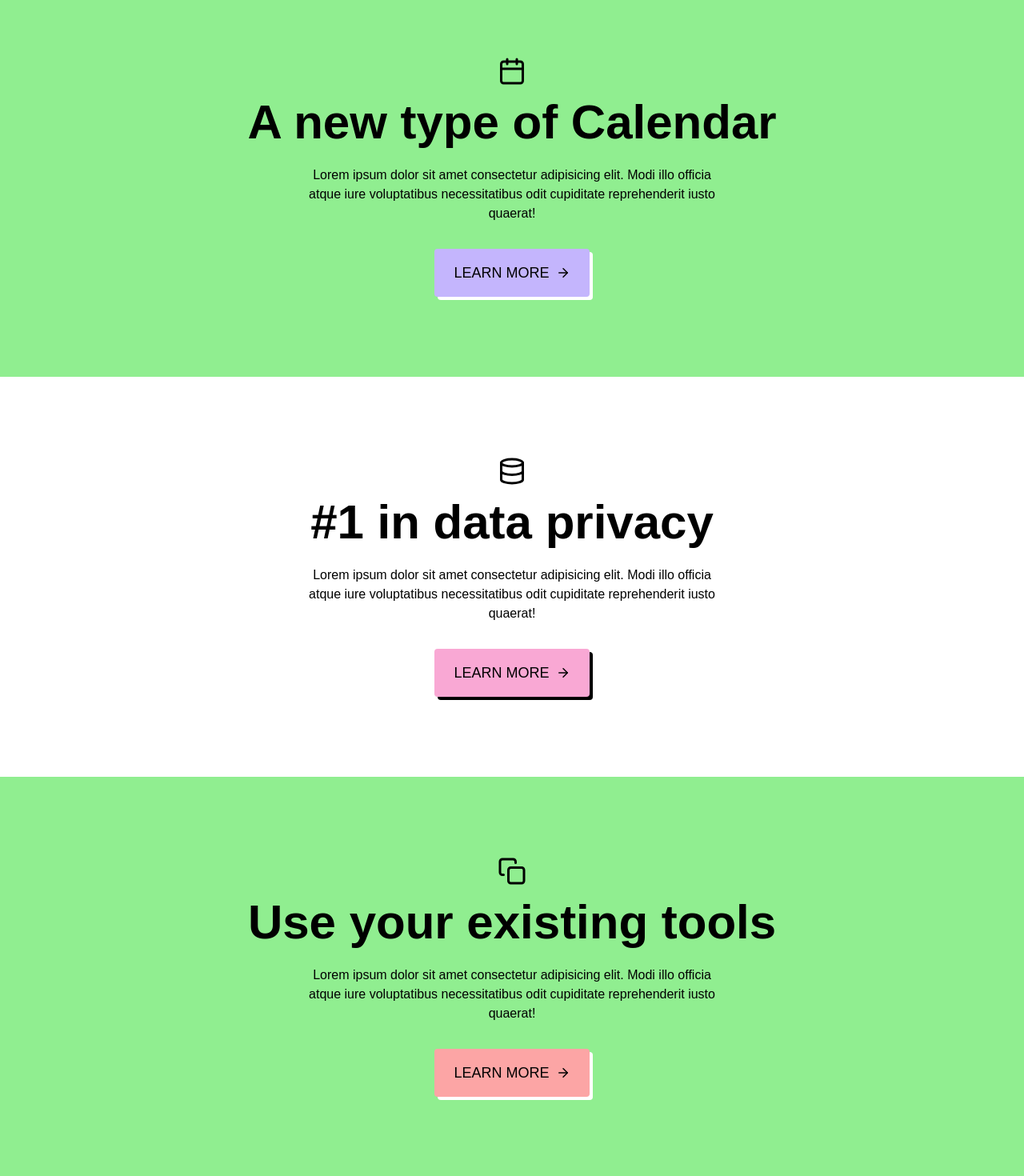
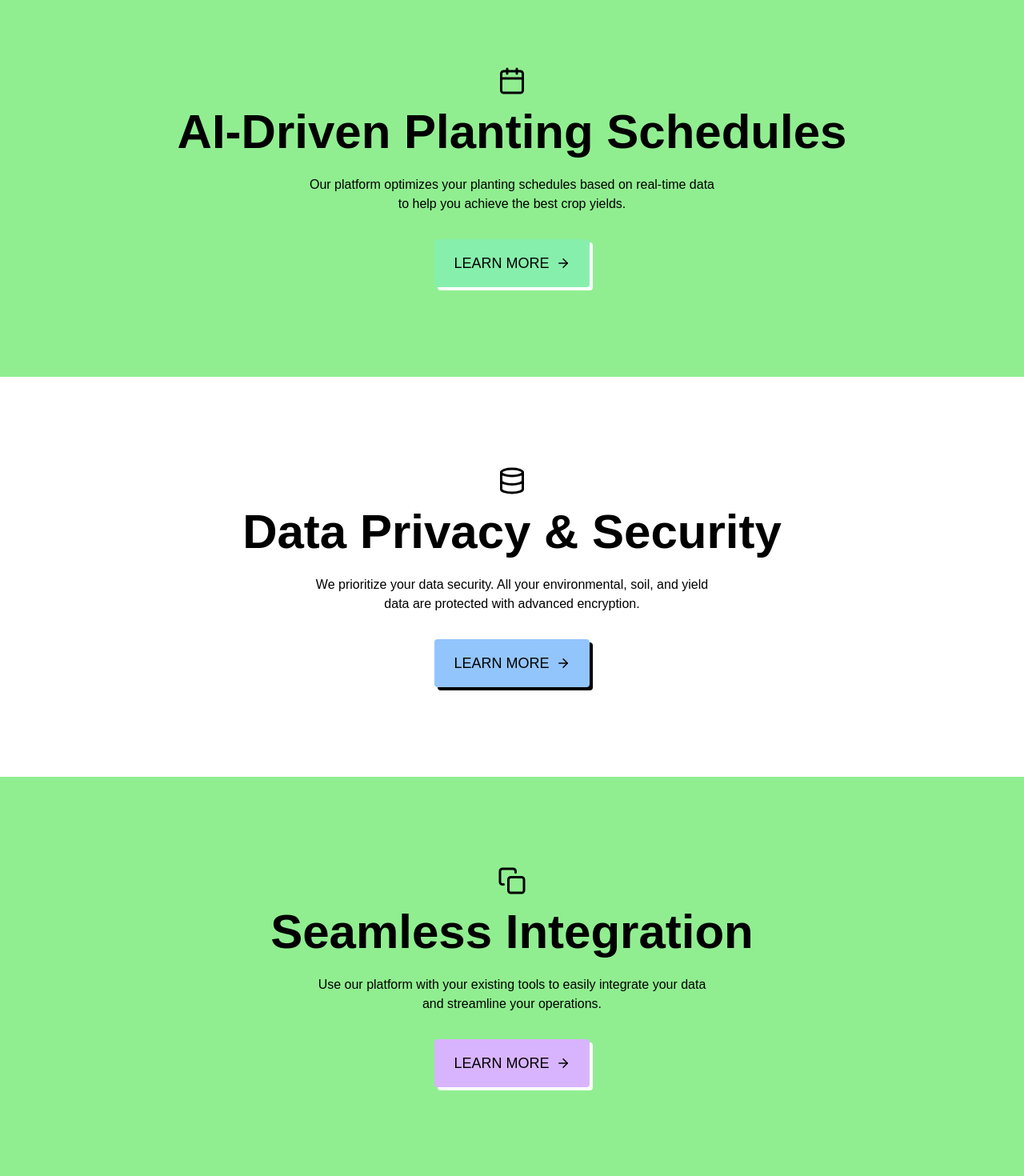
Before and after one commit to jugunu-21/farmopti, a Next.js app: page / in a window 1280 px wide. Shown: the part 3900-5370 px from the top of the page at 80% size. Built offline with nearby package versions, Linux system fonts and the light colour scheme.

Commit message:
remove vercel error

```diff
--- a/components/newsletter.tsx
+++ b/components/newsletter.tsx
@@ -16,7 +16,7 @@ export default function Newsletter() {
                                 {/* <input id="email-address" name="email" type="email" autocomplete="email" required className="min-w-0 flex-auto rounded-md border-0 bg-white/5 px-3.5 py-2 text-white shadow-sm ring-1 ring-inset ring-white/10 focus:ring-2 focus:ring-inset focus:ring-indigo-500 sm:text-sm sm:leading-6" placeholder="Enter your email">
                  */}
                                 <input id="email-address" name="email" type="email" autoComplete="email" required className="min-w-0 flex-auto rounded-md border-0 bg-white/5 px-3.5 py-2 text-white shadow-sm ring-1 ring-inset ring-white/10 focus:ring-2 focus:ring-inset focus:ring-amber-500 sm:text-sm sm:leading-6" placeholder="Enter your email" />
-                                <Gradientbutton text="Subscribe"/>
+                                <Gradientbutton text="Subscribe" cta="" className=""/>
                             </div>
                         </div>
                         <dl className="grid grid-cols-1 gap-x-8 gap-y-10 sm:grid-cols-2 lg:pt-2">
--- a/components/stickycard.tsx
+++ b/components/stickycard.tsx
@@ -94,37 +94,37 @@ const CARDS: CardType[] = [
   {
     id: 1,
     Icon: FiCalendar,
-    title: "A new type of Calendar",
+    title: "AI-Driven Planting Schedules",
     description:
-      "Lorem ipsum dolor sit amet consectetur adipisicing elit. Modi illo officia atque iure voluptatibus necessitatibus odit cupiditate reprehenderit iusto quaerat!",
-    ctaClasses: "bg-violet-300",
+      "Our platform optimizes your planting schedules based on real-time data to help you achieve the best crop yields.",
+    ctaClasses: "bg-green-300",
     routeTo: "#",
   },
   {
     id: 2,
     Icon: FiDatabase,
-    title: "#1 in data privacy",
+    title: "Data Privacy & Security",
     description:
-      "Lorem ipsum dolor sit amet consectetur adipisicing elit. Modi illo officia atque iure voluptatibus necessitatibus odit cupiditate reprehenderit iusto quaerat!",
-    ctaClasses: "bg-pink-300",
+      "We prioritize your data security. All your environmental, soil, and yield data are protected with advanced encryption.",
+    ctaClasses: "bg-blue-300",
     routeTo: "#",
   },
   {
     id: 3,
     Icon: FiCopy,
-    title: "Use your existing tools",
+    title: "Seamless Integration",
     description:
-      "Lorem ipsum dolor sit amet consectetur adipisicing elit. Modi illo officia atque iure voluptatibus necessitatibus odit cupiditate reprehenderit iusto quaerat!",
-    ctaClasses: "bg-red-300",
+      "Use our platform with your existing tools to easily integrate your data and streamline your operations.",
+    ctaClasses: "bg-purple-300",
     routeTo: "#",
   },
   {
     id: 4,
     Icon: FiAward,
-    title: "Customers love us",
+    title: "Trusted by Farmers",
     description:
-      "Lorem ipsum dolor sit amet consectetur adipisicing elit. Modi illo officia atque iure voluptatibus necessitatibus odit cupiditate reprehenderit iusto quaerat!",
-    ctaClasses: "bg-amber-300",
+      "Farmers around the world trust our AI solutions to increase efficiency, reduce waste, and improve sustainability.",
+    ctaClasses: "bg-yellow-300",
     routeTo: "#",
   },
 ];
```
